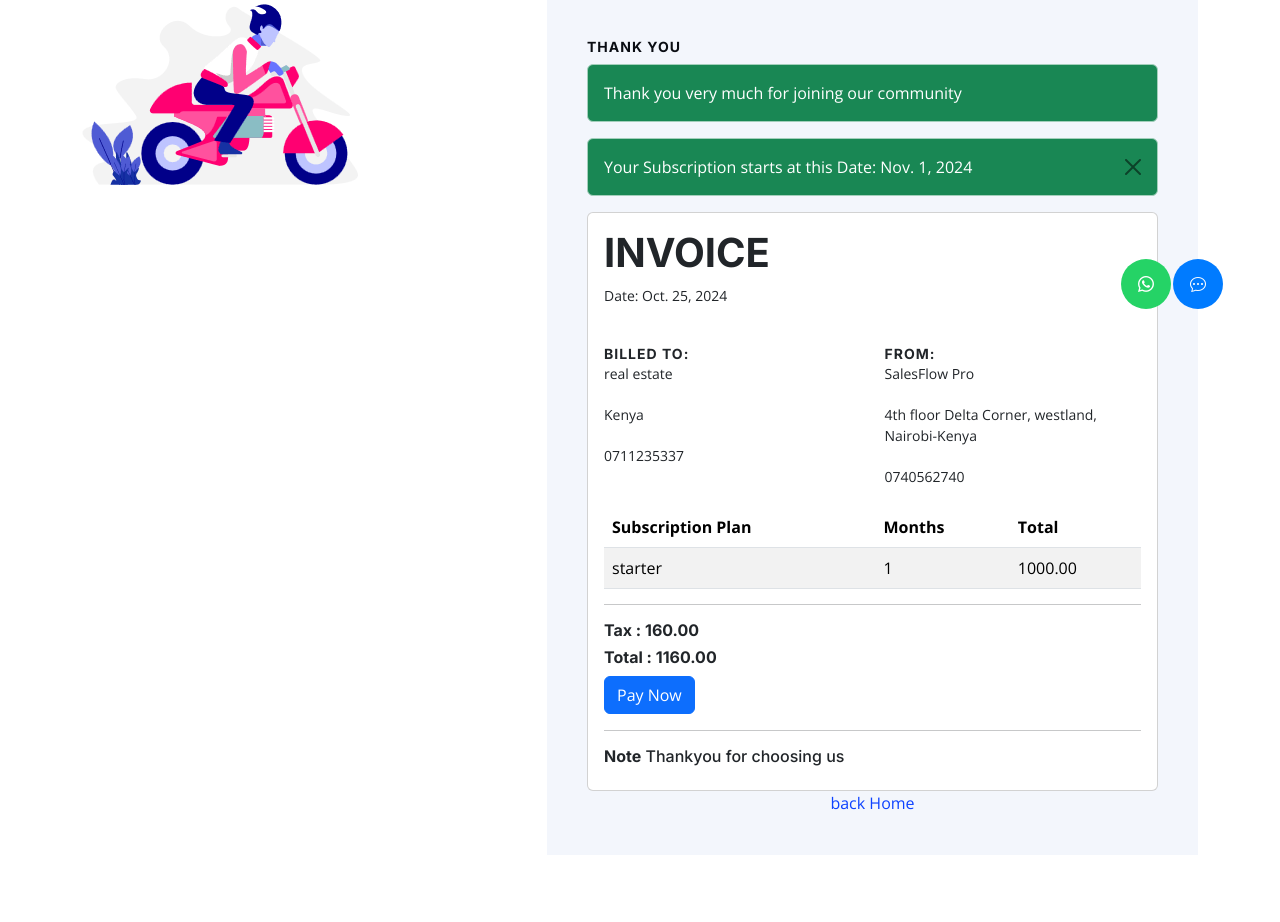
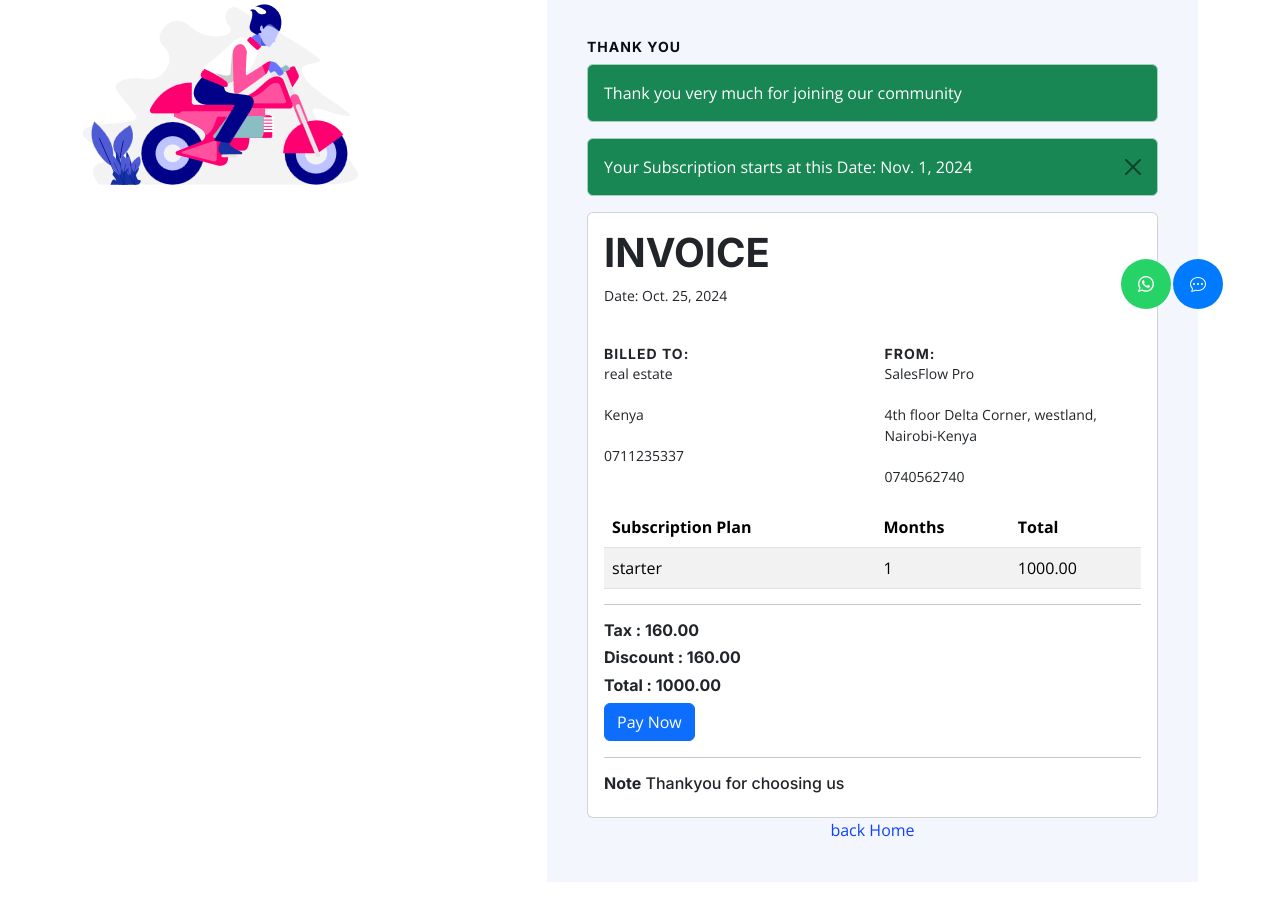
Before and after one commit to pravison/salesflowpro, a Django app: page /thank-you/1/ in a window 1280 px wide. Shown: the part 480-1402 px from the top of the page. Run offline with Django 5.2, Linux system fonts and the light colour scheme; data comes from the database, SQL or seed files in the repository; both versions use the stored data as it was after the commit; parts of the project's set-up code (start-up, migrations or seed data) failed here and were passed over; some libraries are stand-ins or nearby versions.

Commit message:
save thankyou

```diff
--- a/software_company/models.py
+++ b/software_company/models.py
@@ -139,7 +139,7 @@
 class Pricing(models.Model):
     plan = models.CharField(max_length=170)
     price = models.DecimalField(max_digits=10, decimal_places=2)
-    new_price = models.IntegerField()
+    new_price = models.DecimalField(max_digits=10, decimal_places=2)
     feature1 = models.CharField(max_length=170, blank=True, null=True)
     feature2 = models.CharField(max_length=170, blank=True, null=True)
     feature3 = models.CharField(max_length=170, blank=True, null=True)
--- a/software_company/views.py
+++ b/software_company/views.py
@@ -123,15 +123,17 @@
     invoice = CustomerInvoice.objects.filter(id=id).first()
     testimonials = Testimonial.objects.filter(featured=True).order_by('id')[:5]
     tax = ((16 * invoice.amount)/100)
+    discount = ((16 * invoice.amount)/100)
 
-    total = invoice.amount + tax
+    total = invoice.amount + tax - discount
 
     context = {
         'companyinfor' : companyinfor,
         'testimonials' : testimonials,
         'invoice': invoice,
         'tax': tax,
-		'total': total
+		'total': total,
+        'discount': discount
     }
     return render(request, 'thank-you.html', context)
 
@@ -151,7 +153,7 @@
             plan = Pricing.objects.filter(id=plan_id).first()
             customer_plan = CustomerPlan.objects.create(customer=contact, plan=plan )
             first_day_of_invoice = date.today() + timedelta(days=7)
-            customer_invoice = CustomerInvoice.objects.create(customer_plan=customer_plan, amount=customer_plan.plan.price, month=first_day_of_invoice)
+            customer_invoice = CustomerInvoice.objects.create(customer_plan=customer_plan, amount=customer_plan.plan.new_price, month=first_day_of_invoice)
             messages.success(request, 'Thanks for Joining us !!!')
             return redirect('thank_you', customer_invoice.id)
 
--- a/templates/landing_page.html
+++ b/templates/landing_page.html
@@ -17,8 +17,8 @@
             </div>
           {% endfor %}
         {% else %}
-        <div class="alert alert-warning alert-dismissible fade show" role="alert">
-          <p>We are Rebranding from salesflow pro to Pasona</p>
+        <div class="alert text-center alert-success alert-dismissible fade show" role="alert">
+          We are rebranding to Pasona from Salesflow Pro
           <button type="button" class="btn-close" data-bs-dismiss="alert" aria-label="Close"></button>
         </div>
         {% endif %}
--- a/templates/thank-you.html
+++ b/templates/thank-you.html
@@ -97,6 +97,7 @@
                           <hr/>
                           <div class="col-md-4 align-items-left"  >
                             <h6 ><strong>Tax  : {{ tax }}</strong></h6>
+                            <h6 ><strong>Discount  : {{ discount }}</strong></h6>
                             <h6 ><strong>Total : {{total}}</strong></h6>
                           </div>
 
```
Also changed, not shown: payments/views.py (+5 -2 lines), db.sqlite3.
